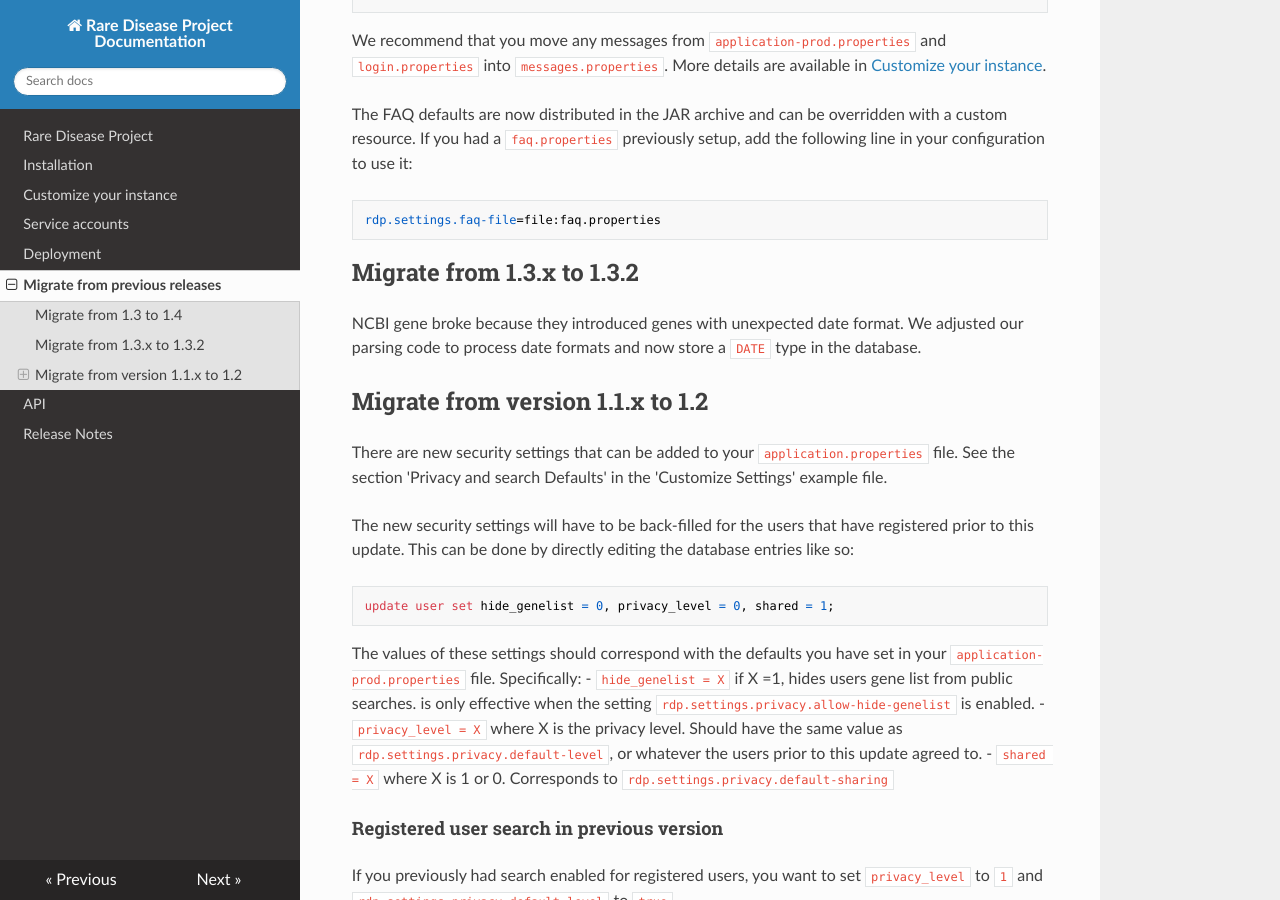
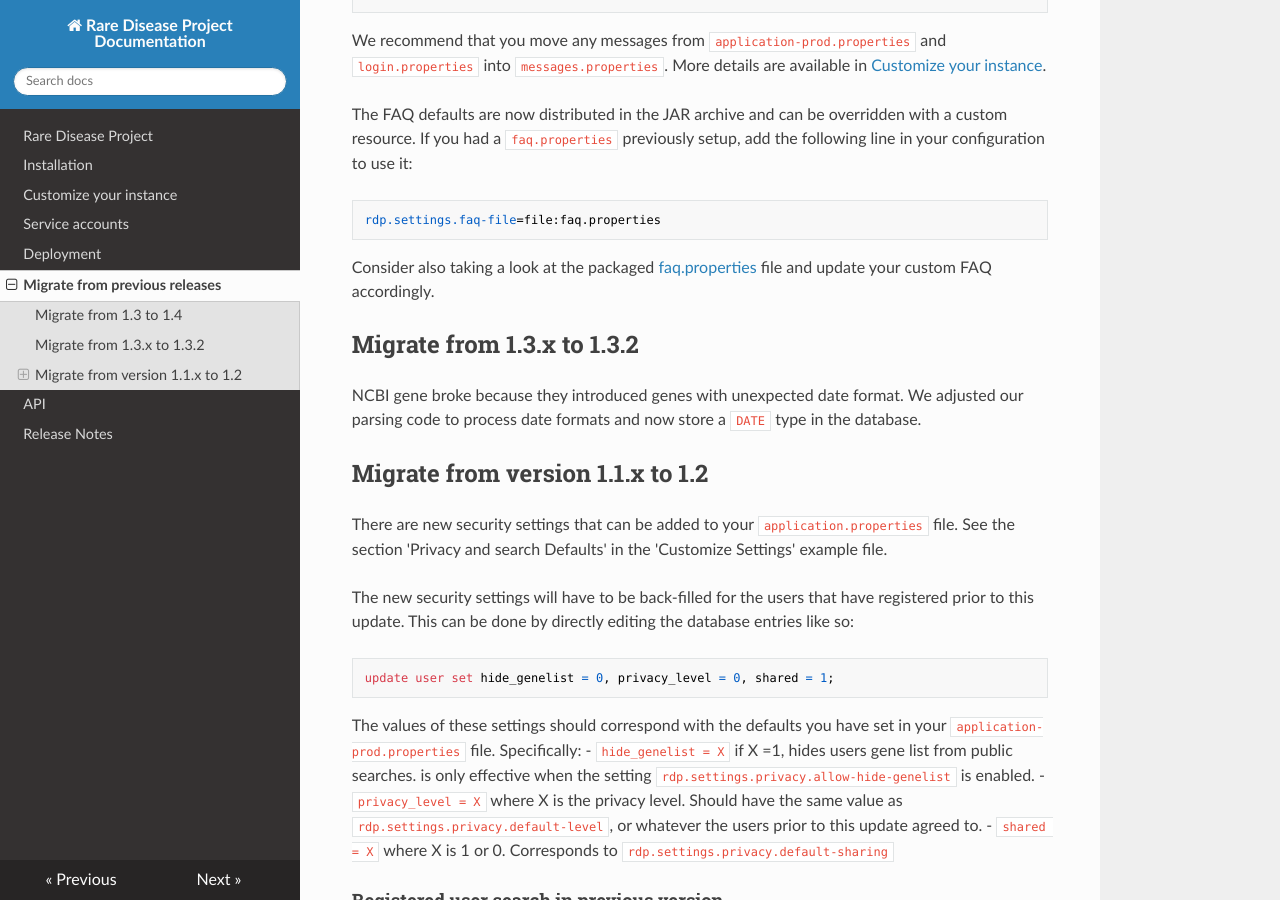
Before and after one commit to PavlidisLab/rdp, an MkDocs documentation site: the page built from docs/migration.md, in a window 1280 px wide and 900 px high, scrolled down 1131 px. Built offline with MkDocs 1.6.1, drawn with Linux system fonts in a browser that asks for light colours; nearby versions of some CDN libraries.

Commit message:
Mention the updates in the FAQ in the migration notes

````diff
--- a/docs/migration.md
+++ b/docs/migration.md
@@ -53,6 +53,9 @@ a `faq.properties` previously setup, add the following line in your configuratio
 ```
 rdp.settings.faq-file=file:faq.properties
 ```
+
+Consider also taking a look at the packaged [faq.properties](https://github.com/PavlidisLab/rgr/blob/main/src/main/resources/faq.properties)
+file and update your custom FAQ accordingly.
 
 ## Migrate from 1.3.x to 1.3.2
 
````
